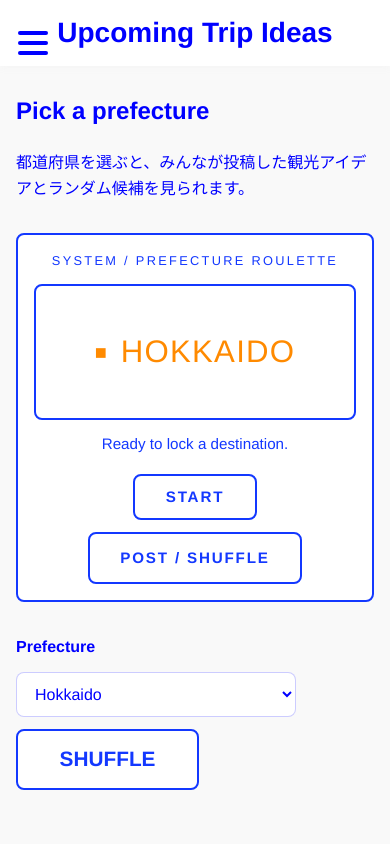
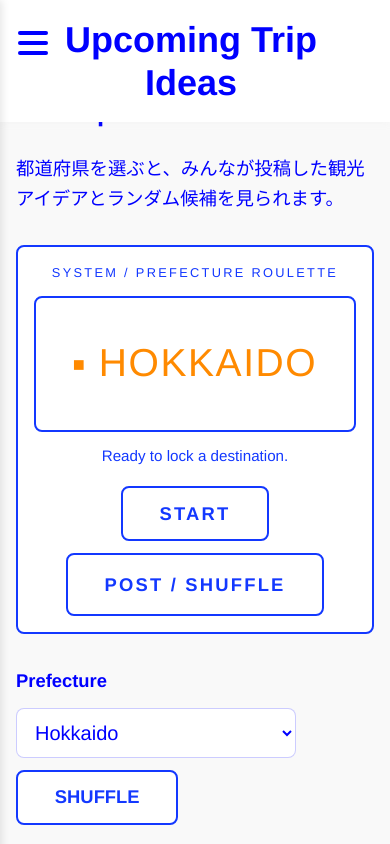
Before and after one commit to mahoko0527-maker/exploretheworld, a website: page upcoming-trip.html in a window 390 px wide. Shown: the top 844 px of the page. Drawn offline with Linux system fonts and the light colour scheme.

Commit message:
Increase mobile typography and expand drawer width

```diff
--- a/styles.css
+++ b/styles.css
@@ -524,14 +524,34 @@ footer {
 
 @media (max-width: 768px) {
     h1 {
-        font-size: 28px;
+        font-size: 36px;
         line-height: 1.2;
-        padding: 16px 56px;
+        padding: 18px 72px 18px 64px;
     }
 
     .menu-btn {
         top: 10px;
         left: 12px;
+    }
+
+    .sidebar-drawer {
+        width: 70vw;
+        left: -70vw;
+        padding-top: 72px;
+    }
+
+    .sidebar-drawer a {
+        font-size: 1.25rem;
+        padding: 18px 28px;
+    }
+
+    .toggle-btn {
+        font-size: 1.2rem;
+        padding: 18px 28px;
+    }
+
+    .toggle-content li a {
+        font-size: 1.1rem;
     }
 
     main {
@@ -541,7 +561,26 @@ footer {
     }
 
     body {
-        font-size: 16px;
+        font-size: 20px;
+    }
+
+    .upcoming-trip-intro h2,
+    .upcoming-trip-app h2,
+    .trip-form-panel h2 {
+        font-size: 1.6rem;
+    }
+
+    .upcoming-trip-intro p,
+    .upcoming-trip-app p,
+    .trip-form label,
+    .trip-toolbar label {
+        font-size: 1.15rem;
+    }
+
+    .roulette-btn,
+    .upcoming-trip-app .highlight-btn,
+    .trip-form-panel .highlight-btn {
+        font-size: 1.15rem;
     }
 
     #upcoming-trips {
@@ -581,7 +620,7 @@ footer {
     }
 
     .roulette-value {
-        font-size: clamp(1.5rem, 8vw, 2.2rem);
+        font-size: clamp(2rem, 10vw, 3rem);
         letter-spacing: 0.04em;
     }
 }
--- a/upcoming-trip.html
+++ b/upcoming-trip.html
@@ -7,9 +7,6 @@
     <link rel="stylesheet" href="styles.css">
 </head>
 <body>
-    <div id="splash">
-        <span class="splash-text">EtW <span class="airplane">✈</span></span>
-    </div>
     <button class="menu-btn" id="menuBtn" aria-label="メニューを開く">
         <span></span>
     </button>
```
